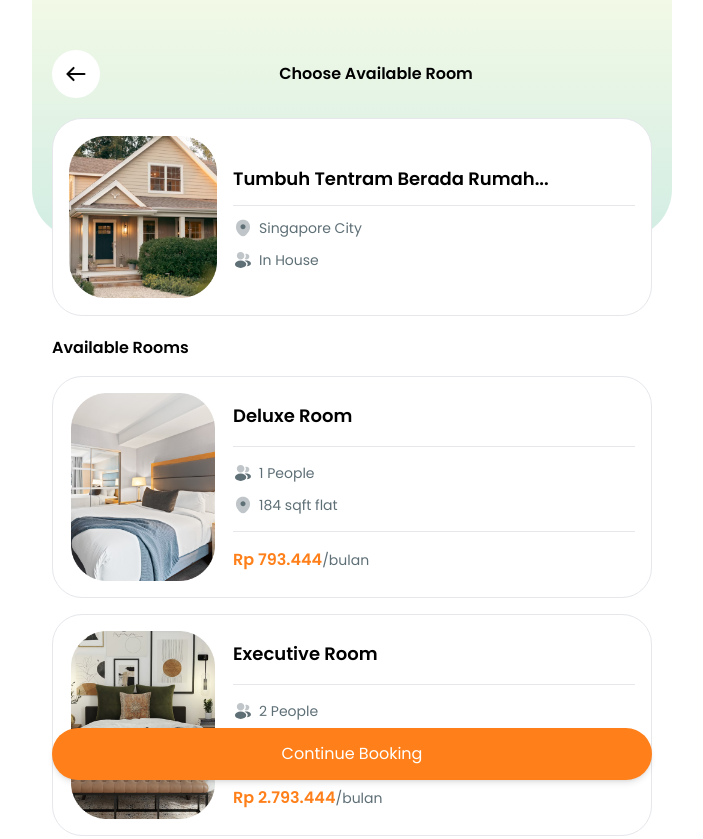
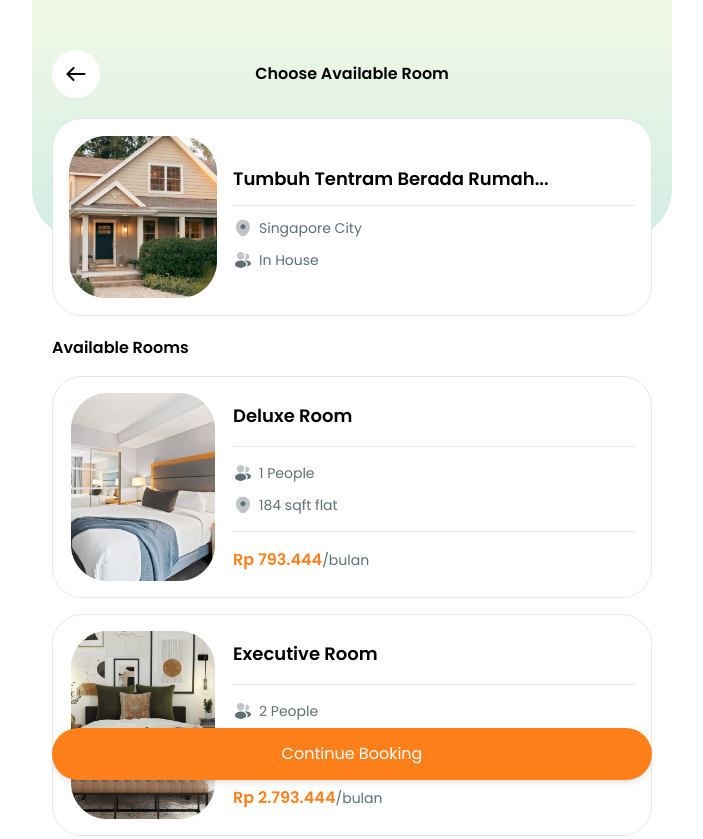
Before and after one commit to sharonamelinda/ngekos-app, a website: page public/index.html in a window 1280 px wide. Shown: the top 839 px of the page, without its empty margins (288-991 px from the left). Drawn offline with Linux system fonts and the light colour scheme.

Commit message:
Center the top bar

```diff
--- a/public/index.html
+++ b/public/index.html
@@ -18,12 +18,13 @@
 
         <div class="relative flex flex-col gap-5 mb-[100px]">
             <!-- top bar -->
-            <div id="topbar" class="flex items-center mt-[30px] w-full overflow-hidden mx-auto px-5 justify-center">
+            <div id="topbar" class="relative flex items-center mt-[30px] w-full overflow-hidden mx-auto px-5">
                 <a href="#">
                     <img src="assets/images/icon/back-arrow.svg" alt="icon">
                 </a>
-                <h3 class="font-semibold text-center flex-1">Choose Available Room</h3>
+                <h3 class="font-semibold absolute left-1/2 transform -translate-x-1/2 text-center">Choose Available Room</h3>
             </div>
+
 
             <!-- hotel -->
             <section id="hotel-place" class="flex flex-col px-5 overflow-hidden">
```
Also changed, not shown: public/assets/css/output.css.
